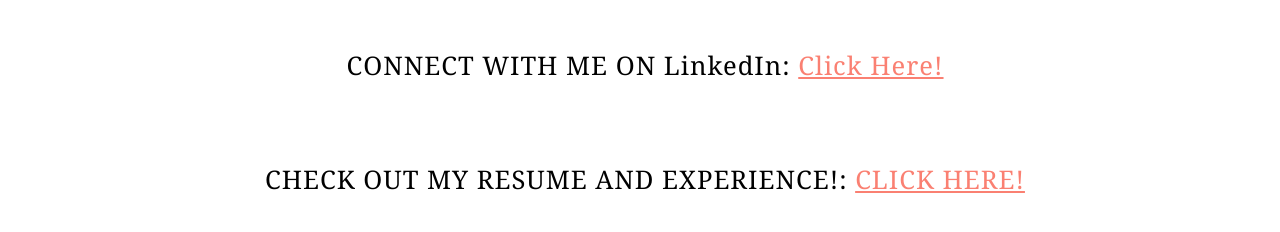
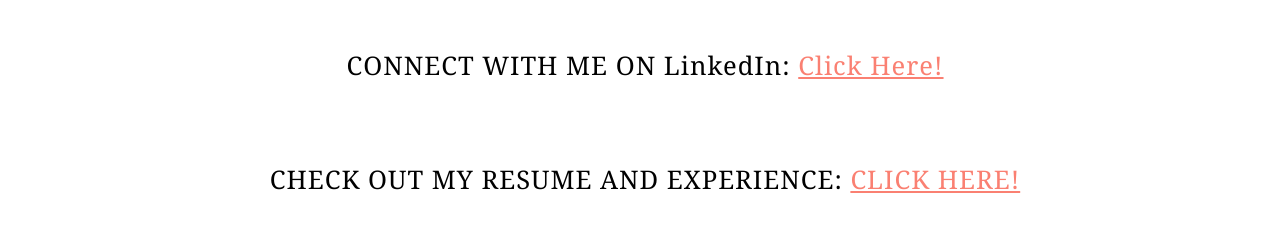
Before and after one commit to slharris1/slharris1.github.io, a plain HTML site: page index.html in a window 1280 px wide. Shown: the part 2256-2488 px from the top of the page. Drawn offline with Linux system fonts and the light colour scheme.

Commit message:
modified : index

```diff
--- a/index.html
+++ b/index.html
@@ -166,7 +166,7 @@
             <p>
                 <p class="center">CONNECT WITH ME ON LinkedIn: <a href="https://www.linkedin.com/in/shalena-harris-0328b1172/" target="_blank">Click Here!</a></p>
                 <br>
-                <p class="center">CHECK OUT MY RESUME AND EXPERIENCE!: <a href="https://docs.google.com/document/d/1ZNoveOxOfNLIGuxozm63A9EjAEi6MDHb/edit?usp=sharing&ouid=117811816025150936513&rtpof=true&sd=true" target="_blank">CLICK HERE!</a></p>
+                <p class="center">CHECK OUT MY RESUME AND EXPERIENCE: <a href="https://docs.google.com/document/d/1ZNoveOxOfNLIGuxozm63A9EjAEi6MDHb/edit?usp=sharing&ouid=117811816025150936513&rtpof=true&sd=true" target="_blank">CLICK HERE!</a></p>
             </p>
         </footer>
         <script src="./Portfolio_Project.js"></script>
```
